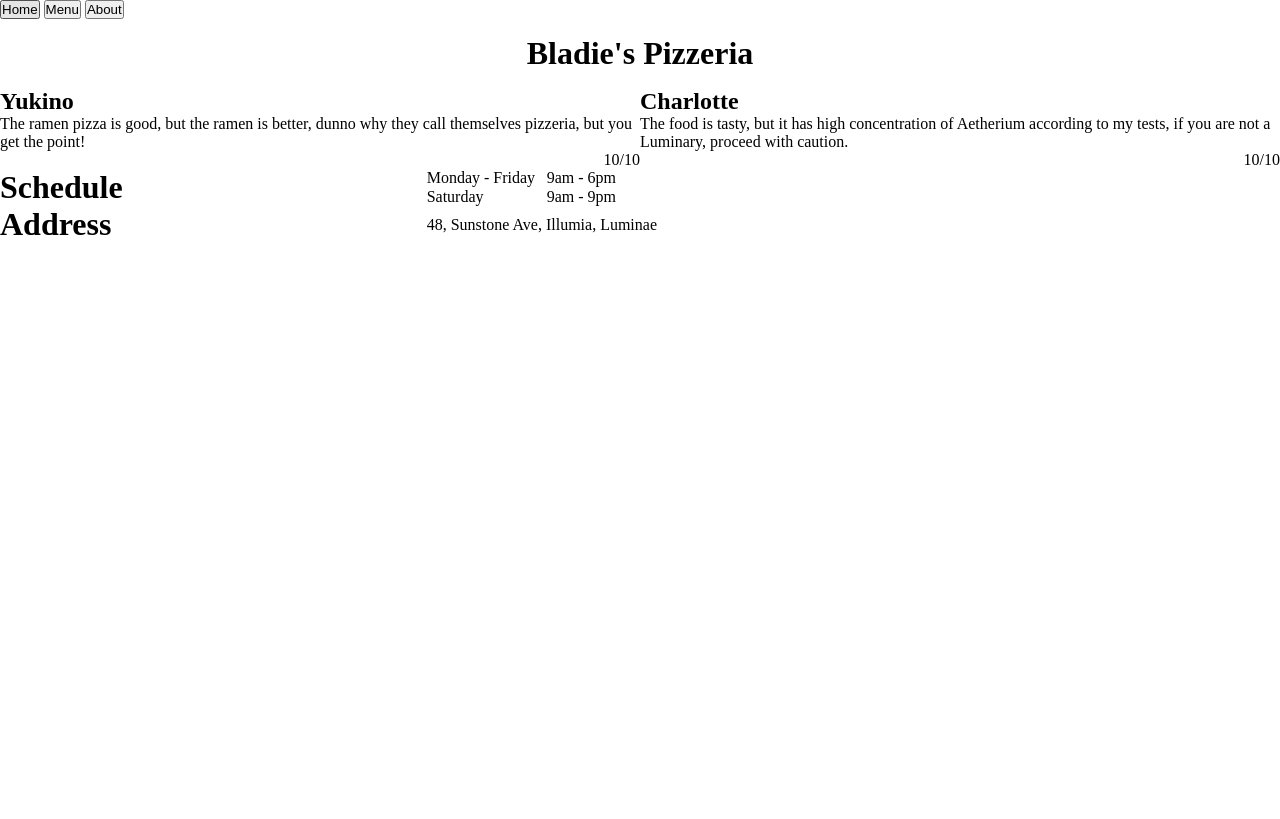
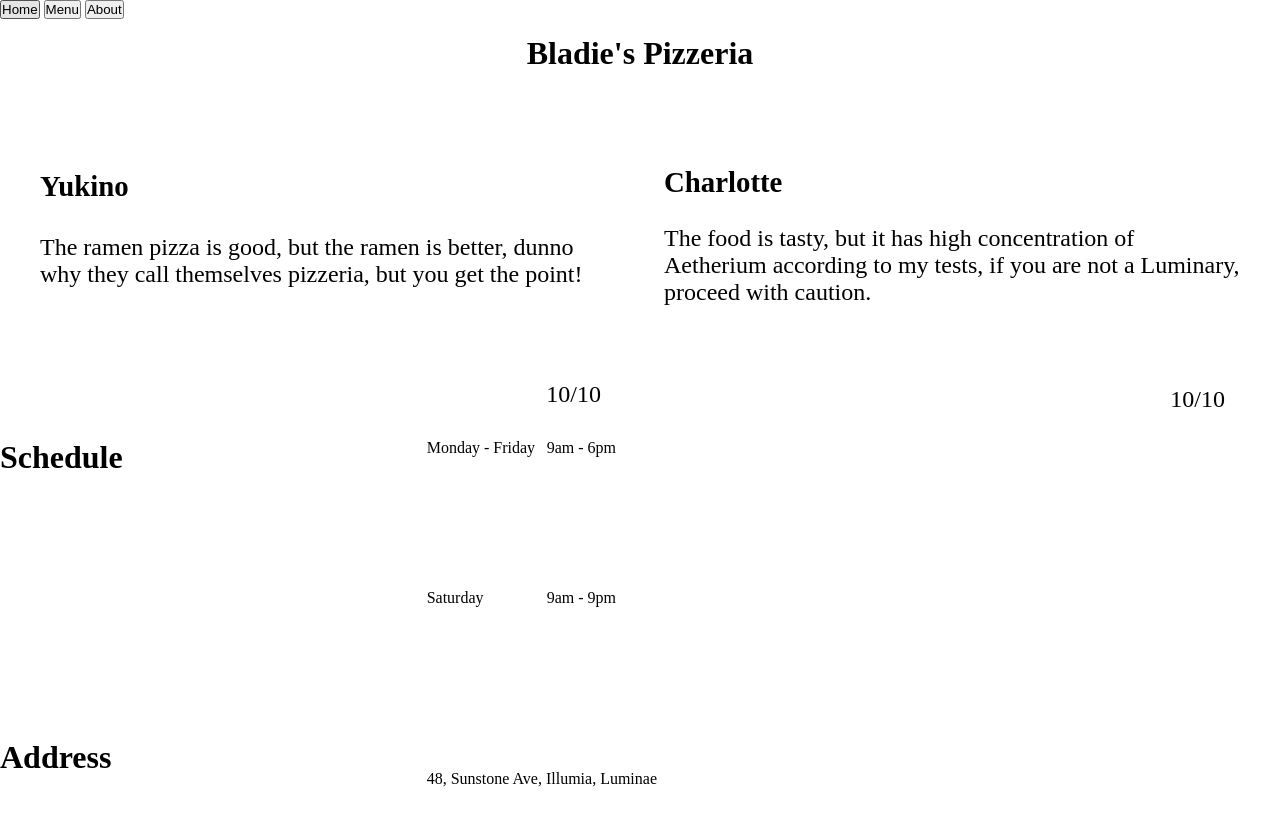
Before and after one commit to SuspiciousApplePie/restaurant-page, a website built with webpack: page src/template.html in a window 1280 px wide. Built offline with nearby package versions, Linux system fonts and the light colour scheme.

Commit message:
Improve review layout

```diff
--- a/src/styles.css
+++ b/src/styles.css
@@ -4,6 +4,15 @@
 	box-sizing: border-box;
 	padding: 0;
 	margin: 0;
+}
+
+body {
+}
+
+#content {
+	height: 800px;
+	display: grid;
+	grid-template-rows: 120px repeat(2, 1fr) 80px;
 }
 
 .title {
@@ -15,19 +24,34 @@
 .reviews {
 	display: grid;
 	grid-template-columns: repeat(2, 1fr);
+	column-gap: 8px;
+	margin-inline-end: 20px;
+	margin-inline-start: 20px;
 }
 
 .reviews .review {
 	display: grid;
 	grid-template-row: 1fr 2fr 1fr;
+	padding-inline-start: 20px;
+	padding-inline-end: 20px;
 }
 
 .review h1 {
+	font-size: 1.8rem;
+	display: grid;
+	align-content: center;
+}
+
+.review p {
 	font-size: 1.5rem;
 }
 
 .review p:last-of-type {
-	text-align: right;
+	justify-self: end;
+	display: grid;
+	align-items: center;
+	position: relative;
+	right: 15px;
 }
 
 .schedule-list {
```
